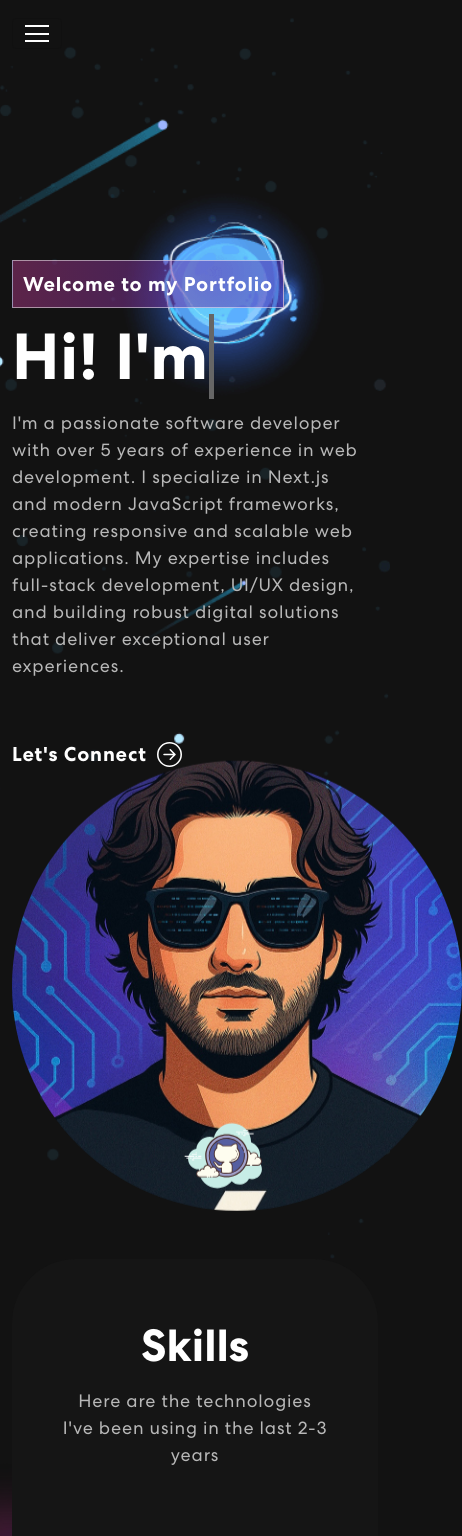
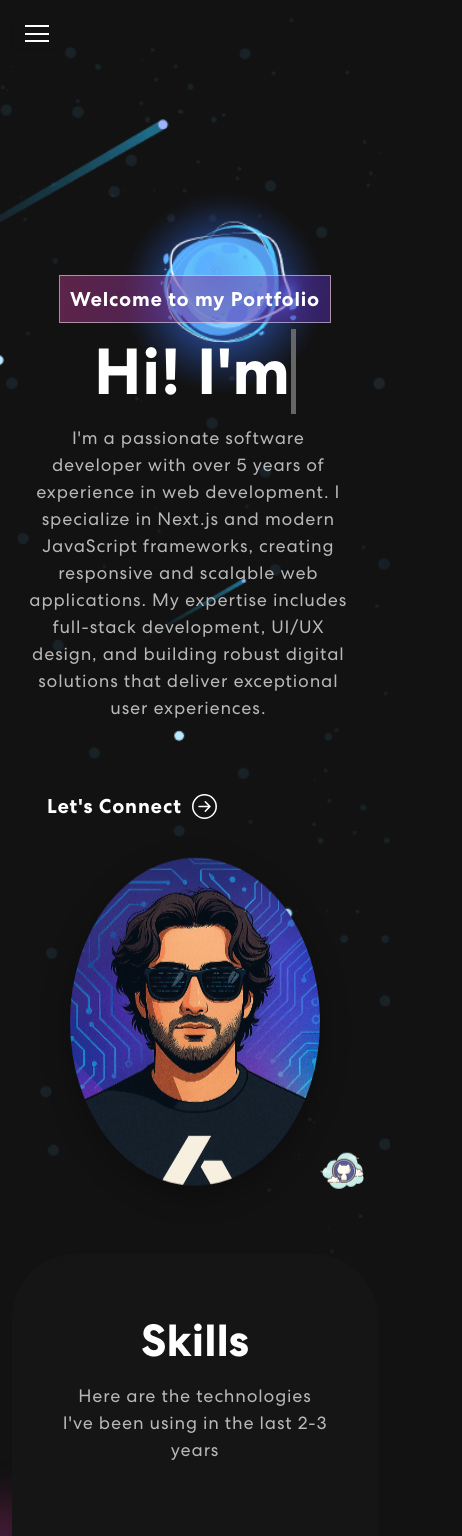
Before and after one commit to mahirliy55/yusifs-portfolio, a React (Create React App) app: page / in a window 390 px wide. Shown: the top 1536 px of the page, 462 px wide, since content can reach past the window. Built offline with nearby package versions, Linux system fonts and the light colour scheme; no server answers.

Commit message:
feat: Improve responsive design
- Add responsive banner layout with proper breakpoints
- Implement mobile-first CSS approach
- Add tablet and mobile specific styles
- Improve image scaling and positioning
- Add hover effects and smooth transitions
- Optimize layout for all screen sizes

```diff
--- a/src/components/Banner.js
+++ b/src/components/Banner.js
@@ -54,12 +54,12 @@ export const Banner = () => {
 
   return (
     <section className="banner" id="home">
-      <Container>
-        <Row className="aligh-items-center">
-          <Col xs={12} md={6} xl={7}>
-            <div>
+      <Container fluid>
+        <Row className="align-items-center">
+          <Col xs={12} md={6} xl={7} className="banner-text-col">
+            <div className="banner-content">
               <span className="tagline">Welcome to my Portfolio</span>
-              <h1>
+              <h1 className="banner-title">
                 {`Hi! `}{" "}
                 <span
                   className="txt-rotate"
@@ -69,7 +69,7 @@ export const Banner = () => {
                   <span className="wrap">{text}</span>
                 </span>
               </h1>
-              <p>
+              <p className="banner-description">
                 I'm a passionate software developer with over 5 years of
                 experience in web development. I specialize in Next.js and
                 modern JavaScript frameworks, creating responsive and scalable
@@ -78,6 +78,7 @@ export const Banner = () => {
                 exceptional user experiences.
               </p>
               <button
+                className="banner-button"
                 onClick={() => {
                   const phoneNumber = "+34672012922";
                   const message =
@@ -92,13 +93,12 @@ export const Banner = () => {
               </button>
             </div>
           </Col>
-          <Col xs={12} md={6} xl={5} style={{ position: "relative" }}>
-            <div>
+          <Col xs={12} md={6} xl={5} className="banner-image-col">
+            <div className="banner-image-container">
               <img
                 src={avatar}
                 alt="Header Img"
-                className="rounded-circle"
-                style={{ width: "450px", height: "450px", objectFit: "cover" }}
+                className="banner-avatar"
               />
 
               <img
@@ -107,14 +107,7 @@ export const Banner = () => {
                 onClick={() =>
                   window.open("https://github.com/mahirliy55", "_blank")
                 }
-                style={{
-                  position: "absolute",
-                  bottom: "10px",
-                  right: "120px",
-                  width: "90px",
-                  height: "90px",
-                  cursor: "pointer",
-                }}
+                className="banner-git-icon"
               />
             </div>
           </Col>
--- a/src/index.css
+++ b/src/index.css
@@ -11,3 +11,115 @@ code {
   font-family: source-code-pro, Menlo, Monaco, Consolas, 'Courier New',
     monospace;
 }
+
+/* Responsive Banner Styles */
+.banner-content {
+  padding: 20px;
+}
+
+.banner-title {
+  font-size: 3rem;
+  margin-bottom: 20px;
+}
+
+.banner-description {
+  font-size: 1.1rem;
+  line-height: 1.6;
+  margin-bottom: 30px;
+}
+
+.banner-button {
+  padding: 12px 24px;
+  font-size: 1.1rem;
+  border-radius: 8px;
+  transition: all 0.3s ease;
+}
+
+.banner-image-container {
+  position: relative;
+  display: flex;
+  justify-content: center;
+  align-items: center;
+  padding: 20px;
+}
+
+.banner-avatar {
+  width: 100%;
+  max-width: 450px;
+  height: auto;
+  border-radius: 50%;
+  object-fit: cover;
+  box-shadow: 0 10px 30px rgba(0, 0, 0, 0.3);
+}
+
+.banner-git-icon {
+  position: absolute;
+  bottom: 20px;
+  right: 20px;
+  width: 80px;
+  height: 80px;
+  cursor: pointer;
+  transition: transform 0.3s ease;
+}
+
+.banner-git-icon:hover {
+  transform: scale(1.1);
+}
+
+/* Mobile Responsive */
+@media (max-width: 768px) {
+  .banner-title {
+    font-size: 2rem;
+  }
+
+  .banner-description {
+    font-size: 1rem;
+  }
+
+  .banner-button {
+    padding: 10px 20px;
+    font-size: 1rem;
+  }
+
+  .banner-avatar {
+    max-width: 300px;
+  }
+
+  .banner-git-icon {
+    width: 60px;
+    height: 60px;
+    bottom: 10px;
+    right: 10px;
+  }
+}
+
+@media (max-width: 576px) {
+  .banner-title {
+    font-size: 1.5rem;
+  }
+
+  .banner-content {
+    padding: 15px;
+    text-align: center;
+  }
+
+  .banner-avatar {
+    max-width: 250px;
+  }
+
+  .banner-git-icon {
+    width: 50px;
+    height: 50px;
+  }
+}
+
+/* Tablet Responsive */
+@media (min-width: 769px) and (max-width: 1024px) {
+  .banner-title {
+    font-size: 2.5rem;
+  }
+
+  .banner-avatar {
+    max-width: 350px;
+  }
+}
```
